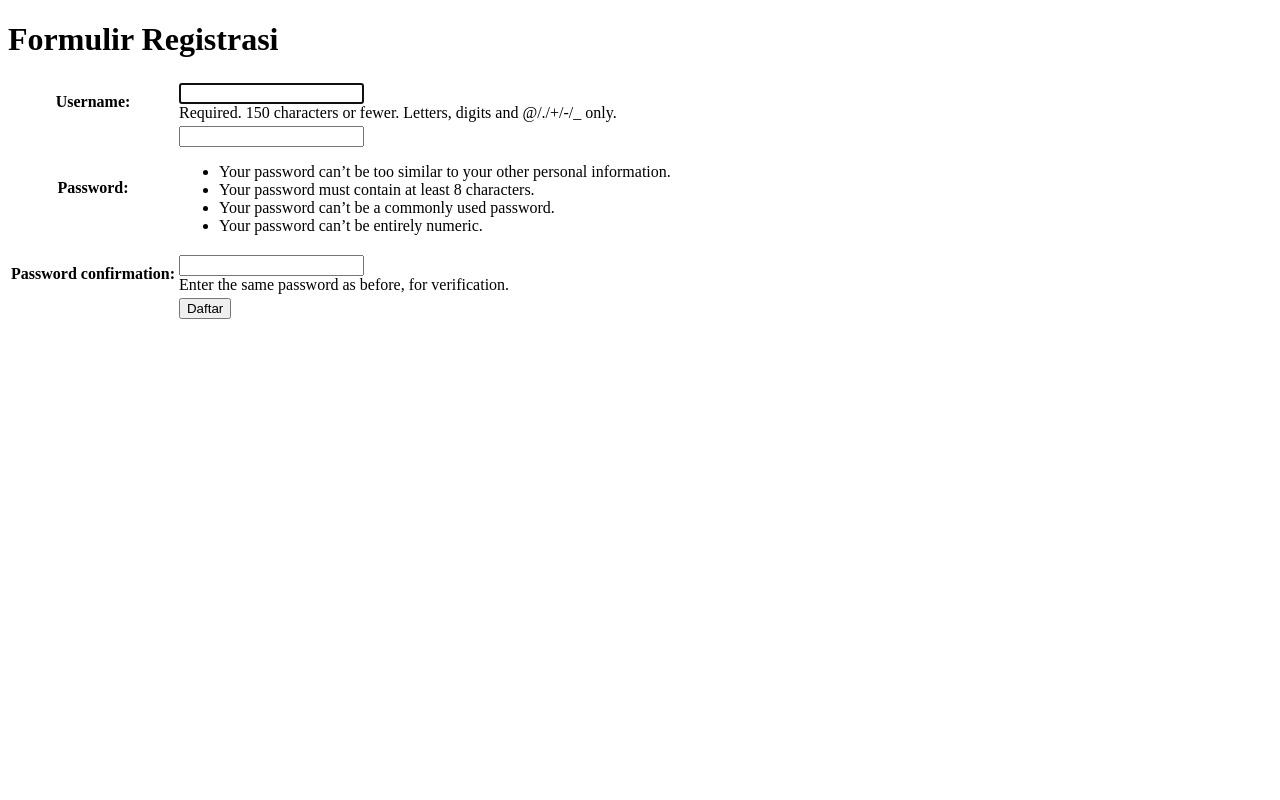
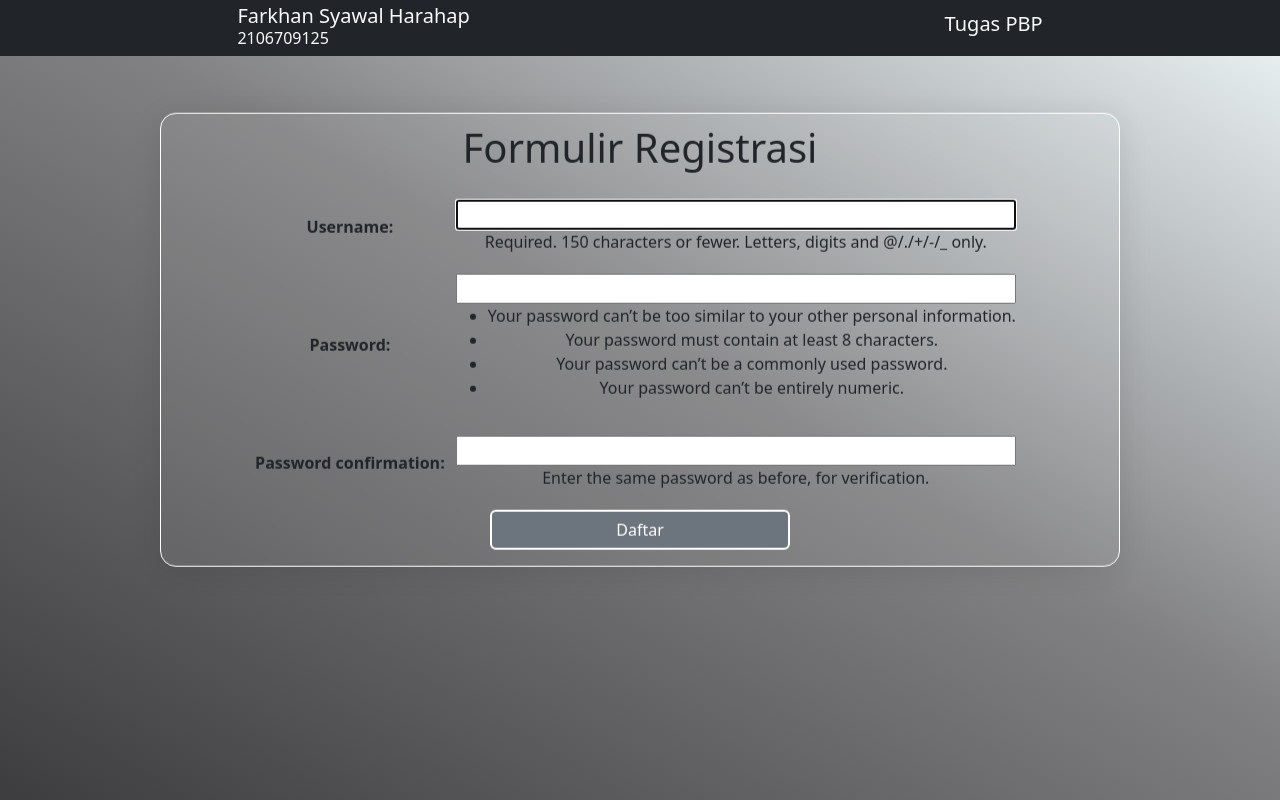
Before and after one commit to farkhans/tugas-2, a Django app: page /todolist/register/ in a window 1280 px wide. Run offline with Django 4.2, Linux system fonts and the light colour scheme.

Commit message:
Submit Tugas 4

```diff
--- a/templates/base.html
+++ b/templates/base.html
@@ -6,11 +6,42 @@
   <meta charset="UTF-8">
   <meta name="viewport" content="width=device-width, initial-scale=1.0">
   <link rel="stylesheet" href="{% static 'css/style.css' %}">
+  <link href="https://cdn.jsdelivr.net/npm/bootstrap@5.2.2/dist/css/bootstrap.min.css" rel="stylesheet" integrity="sha384-Zenh87qX5JnK2Jl0vWa8Ck2rdkQ2Bzep5IDxbcnCeuOxjzrPF/et3URy9Bv1WTRi" crossorigin="anonymous">
+  <style>
+    .navbar {
+      display: flex;
+      justify-content: space-around;
+      padding: 0;
+    }
+    .navbar div h5{
+      margin: 4px 0;
+    }
+    .navbar p {
+      margin-top: -6px;
+      margin-bottom: 6px;
+    }
+    body {
+      background: rgb(61,61,64);
+      background: linear-gradient(30deg, rgba(61,61,64,1) 0%, rgba(129,129,131,1) 54%, rgba(239,247,249,1) 100%);
+      background-repeat: no-repeat;
+    }
+    html, body {
+      height: 100%;
+      margin: 0;
+    }
+  </style>
   {% block meta %}
   {% endblock meta %}
 </head>
 
 <body>
+  <nav class="navbar navbar-expand-lg navbar-dark bg-dark">
+    <div>
+      <h5 class="text-light">Farkhan Syawal Harahap</h5>
+      <p class="text-light">2106709125</p>
+    </div>
+    <h5 class="text-light">Tugas PBP</h5>
+  </nav>
   {% block content %}
   {% endblock content %}
 </body>
--- a/todolist/templates/register.html
+++ b/todolist/templates/register.html
@@ -2,11 +2,55 @@
 
 {% block meta %}
 <title>Registrasi Akun</title>
+<style>
+    .register {
+        /* From https://css.glass */
+        background: rgba(255, 255, 255, 0.0784313725490196);
+        border-radius: 16px;
+        box-shadow: 0 4px 30px rgba(0, 0, 0, 0.1);
+        backdrop-filter: blur(2.4px);
+        -webkit-backdrop-filter: blur(2.4px);
+        border: 1px solid rgba(255, 255, 255, 1);
+        width: 75%;
+        margin: 0 auto;
+        text-align: center;
+        transform: translateY(12.5%);
+    }
+    form {
+        display: inline-block;
+    }
+    input {
+        width: 100%;
+    }
+    td {
+        padding: 10px;
+    }
+    .btn {
+        width: 40%;
+        border: 2px solid white;
+        transition: 0.5s ease-in-out;
+        display: inline;
+    }
+    .btn:hover {
+        border: 2px solid white;
+        transform: scale(1.075);
+    }
+    .btn:active {
+        transition: 0s ease-in-out;
+        transform: scale(1);
+    }
+    h1 {
+        padding: 10px 0;
+    }
+    table {
+        display: inline-block;
+    }
+</style>
 {% endblock meta %}
 
 {% block content %}
 
-<div class = "login">
+<div class = "register">
 
     <h1>Formulir Registrasi</h1>
 
@@ -15,8 +59,7 @@
             <table>
                 {{ form.as_table }}
                 <tr>
-                    <td></td>
-                    <td><input type="submit" name="submit" value="Daftar"/></td>
+                    <td colspan="2"><input class="btn btn-secondary" type="submit" name="submit" value="Daftar"/></td>
                 </tr>
             </table>
         </form>
```
Also changed, not shown: todolist/templates/create-task.html (+40 -5 lines), todolist/templates/login.html (+49 -6 lines).
